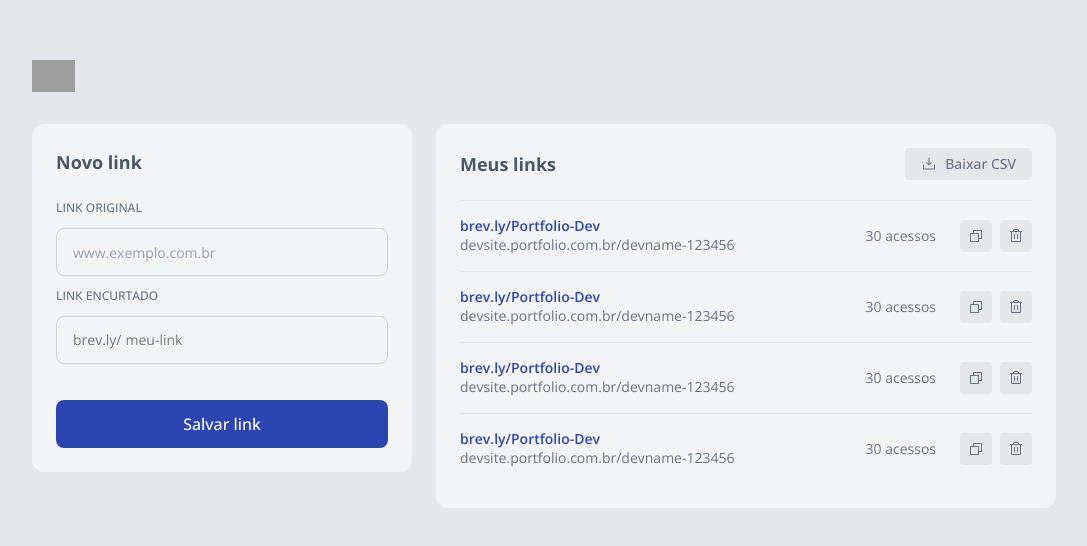
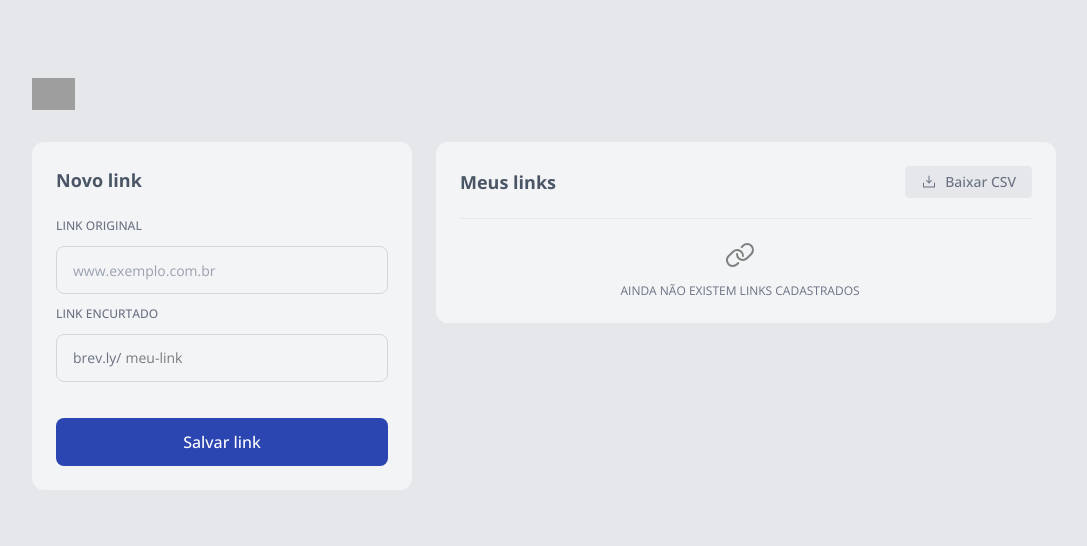
Before and after one commit to ginkotte/brev.ly, a React (Vite) app in the folder web/: page / in a window 1280 px wide. Shown: the part 116-662 px from the top of the page, without its empty margins (96-1183 px from the left). Built offline with nearby package versions, Linux system fonts and the light colour scheme; grey boxes are pictures that could not be loaded.

Commit message:
feat: Delete url from the backend

```diff
--- a/web/package.json
+++ b/web/package.json
@@ -11,6 +11,7 @@
 	},
 	"dependencies": {
 		"@phosphor-icons/react": "^2.1.10",
+		"@radix-ui/react-scroll-area": "^1.2.18",
 		"@radix-ui/react-slot": "^1.3.0",
 		"@tailwindcss/vite": "^4.3.2",
 		"axios": "^1.19.0",
--- a/web/src/components/links-list-item.tsx
+++ b/web/src/components/links-list-item.tsx
@@ -1,23 +1,31 @@
 import { CopyIcon, TrashIcon } from "@phosphor-icons/react";
 import { Button } from "./ui/button";
+import { useUrls, type Url } from "../store/urls";
 
-export function LinksListItem() {
+interface LinksListItemProps {
+  urlId: string,
+  url: Url
+}
+
+export function LinksListItem({urlId, url}: LinksListItemProps) {
+  const deleteUrl = useUrls((store) => store.deleteUrl)
+
   return (
     <div className="flex items-center gap-6 py-4">
       {/* Informações */}
       <div className="flex-1 min-w-0">
         <p className="text-md font-semibold text-blue-base">
-          brev.ly/Portfolio-Dev
+          brev.ly/{url.alias}
         </p>
 
         <p className="truncate text-sm text-gray-500">
-          devsite.portfolio.com.br/devname-123456
+          {url.originalUrl}
         </p>
       </div>
 
       {/* Acessos */}
       <span className="w-24 text-right text-sm text-gray-500">
-        30 acessos
+        {url.totalAccess} acessos
       </span>
 
       {/* Botões */}
@@ -26,6 +34,7 @@ export function LinksListItem() {
           variant="secondary"
           size="icon"
           className="h-8 w-8 rounded-sm"
+          onClick={() => navigator.clipboard.writeText(`http://localhost:3333/${url.alias}`)}
         >
           <CopyIcon className="size-4" />
         </Button>
@@ -34,6 +43,7 @@ export function LinksListItem() {
           variant="secondary"
           size="icon"
           className="h-8 w-8 rounded-sm"
+          onClick={() => deleteUrl(urlId)}
         >
           <TrashIcon className="size-4" />
         </Button>
--- a/web/src/components/links-list.tsx
+++ b/web/src/components/links-list.tsx
@@ -1,18 +1,48 @@
+import * as ScrollArea from "@radix-ui/react-scroll-area";
+import { useUrls } from "../store/urls";
 import { LinksListHeader } from "./links-list-header";
 import { LinksListItem } from "./links-list-item";
+import { LinksListEmpty } from "./links-list-empty";
 
 export function LinksList() {
+  const urls = useUrls(store => store.urls);
+  const isUrlsListEmpty = urls.size === 0;
+
   return (
     <div className="w-full flex-1 rounded-xl bg-gray-100 p-6">
       <LinksListHeader />
 
-      <div className="mt-5 border-t border-gray-200">
-        <div className="divide-y divide-gray-200">
-          <LinksListItem />
-          <LinksListItem />
-          <LinksListItem />
-          <LinksListItem />
-        </div>
+      <div className="mt-5 border-t border-gray-200 pt-5">
+        <ScrollArea.Root type="hover" className="w-full">
+          <ScrollArea.Viewport className="max-h-[400px] w-full pr-3">
+            {isUrlsListEmpty ? (
+              <LinksListEmpty />
+            ) : (
+              <div className="flex flex-col divide-y divide-gray-200">
+                {Array.from(urls.entries()).map(([urlId, url]) => (
+                  <LinksListItem
+                    key={urlId}
+                    url={url}
+                    urlId={urlId}
+                  />
+                ))}
+              </div>
+            )}
+          </ScrollArea.Viewport>
+
+          <ScrollArea.Scrollbar
+            orientation="vertical"
+            className="
+              flex
+              w-2
+              touch-none
+              select-none
+              p-0.5
+            "
+          >
+            <ScrollArea.Thumb className="relative flex-1 rounded-full bg-blue-base" />
+          </ScrollArea.Scrollbar>
+        </ScrollArea.Root>
       </div>
     </div>
   );
--- a/web/src/components/new-link-form.tsx
+++ b/web/src/components/new-link-form.tsx
@@ -1,17 +1,36 @@
+import { useState } from "react";
+import { useUrls } from "../store/urls";
 import { Button } from "./ui/button";
 
 export function NewLinkForm() {
-  return(
+  const createUrl = useUrls(store => store.createUrl)
+
+  const [originalUrl, setOriginalUrl] = useState("")
+  const [alias, setAlias] = useState("")
+
+  function handleSubmit(event: React.FormEvent<HTMLFormElement>) {
+    event.preventDefault()
+
+    createUrl(originalUrl, alias)
+  }
+
+  return (
+    <form onSubmit={handleSubmit} className="flex flex-col gap-3">
       <div className="flex flex-col gap-3">
-        <div className="flex flex-col gap-3">
-          <label htmlFor="original-url" className="text-xs font-medium uppercase text-gray-500">
+        <label
+          htmlFor="original-url"
+          className="text-xs font-medium uppercase text-gray-500"
+        >
           Link original
         </label>
 
         <input
           id="original-url"
           type="url"
+          required
           placeholder="www.exemplo.com.br"
+          value={originalUrl}
+          onChange={event => setOriginalUrl(event.target.value)}
           className="
             h-12
             rounded-lg
@@ -26,8 +45,12 @@ export function NewLinkForm() {
           "
         />
       </div>
+
       <div className="flex flex-col gap-3">
-          <label htmlFor="short-url" className="text-xs font-medium uppercase text-gray-500">
+        <label
+          htmlFor="short-url"
+          className="text-xs font-medium uppercase text-gray-500"
+        >
           Link encurtado
         </label>
 
@@ -37,16 +60,20 @@ export function NewLinkForm() {
           <input
             id="short-url"
             type="text"
+            required
+            value={alias}
+            onChange={event => setAlias(event.target.value)}
             className="ml-1 flex-1 bg-transparent text-sm outline-none"
             placeholder="meu-link"
           />
         </div>
       </div>
-        <div className="flex flex-col gap-3 mt-6">
+
+      <div className="mt-6 flex flex-col gap-3">
         <Button type="submit">
           Salvar link
         </Button>
       </div>
-    </div>
+    </form>
   )
 }
--- a/web/src/http/create-short-url.ts
+++ b/web/src/http/create-short-url.ts
@@ -5,13 +5,13 @@ interface CreateShortUrlParams {
   originalUrl: string
 }
 
-export async function createShortUrl({alias, originalUrl}: CreateShortUrlParams) {
+export async function createShortUrl({ alias, originalUrl }: CreateShortUrlParams) {
   const data = {
     alias,
     originalUrl
   }
 
-  const response = await axios.post<{url: string}>('http://localhost:3333/url', data)
+  const response = await axios.post<{ url: string, id: string }>('http://localhost:3333/url', data)
 
-  return {url: response.data.url}
+  return { url: response.data.url, id: response.data.id }
 }
--- /dev/null
+++ b/web/src/http/delete-short-url.ts
@@ -0,0 +1,14 @@
+import axios from "axios"
+
+interface DeleteShortUrlParams {
+  urlId: string
+}
+
+export async function deleteShortUrl({ urlId }: DeleteShortUrlParams) {
+  console.log(`deleting url ${urlId}`)
+  return await axios.delete('http://localhost:3333/url', {
+    params: {
+      id: urlId,
+    },
+  })
+}
--- a/web/src/store/urls.ts
+++ b/web/src/store/urls.ts
@@ -2,52 +2,63 @@ import { enableMapSet } from "immer"
 import { create } from "zustand"
 import { immer } from "zustand/middleware/immer"
 import { createShortUrl } from "../http/create-short-url"
+import { deleteShortUrl } from "../http/delete-short-url"
 
 export type Url = {
-  originalUrl: string,
-  alias: string,
+  originalUrl: string
+  alias: string
   totalAccess: number
 }
 
 type UrlState = {
   urls: Map<string, Url>
-  createUrl: (originalUrl: string, alias: string) => void
+  createUrl: (originalUrl: string, alias: string) => Promise<void>
+  deleteUrl: (urlId: string) => Promise<void>
 }
 
 enableMapSet()
 
-export const useUrls = create<UrlState, [['zustand/immer', never]]>(immer((set, get) => {
-  async function processUrl(urlId: string) {
-    const url = get().urls.get(urlId)
-
-    if (!url) {
+export const useUrls = create<UrlState>()(
+  immer((set) => {
+    async function createUrl(originalUrl: string, alias: string) {
+      if (!originalUrl.trim() || !alias.trim()) {
         return
       }
 
-    await createShortUrl({
-      alias: url.alias,
-      originalUrl: url.originalUrl
+      try {
+        const url = await createShortUrl({
+          originalUrl,
+          alias,
         })
+
+        set((state) => {
+          state.urls.set(url.id, {
+            originalUrl: originalUrl,
+            alias: alias,
+            totalAccess: 0,
+          })
+        })
+      } catch (error) {
+        console.error("Erro ao criar URL:", error)
+      }
     }
 
-  function createUrl(originalUrl: string, alias: string) {
-    const urlId = crypto.randomUUID()
+    async function deleteUrl(urlId: string) {
+      try {
+        await deleteShortUrl({ urlId })
 
-    const url = {
-      originalUrl,
-      alias,
-      totalAccess: 0
+        set((state) => {
+          state.urls.delete(urlId)
+        })
+      } catch (error) {
+        console.error("Erro ao deletar URL:", error)
       }
-
-    set(state => {
-      state.urls.set(urlId, url)
-    })
-
-    processUrl(urlId)
     }
 
     return {
       urls: new Map(),
-    createUrl
+      createUrl,
+      deleteUrl,
     }
-}))
+  }),
+)
```
Also changed, not shown: 1 other file (tests, documents, lock files or other folders). Lines whose indentation alone changed are shown as unchanged.
